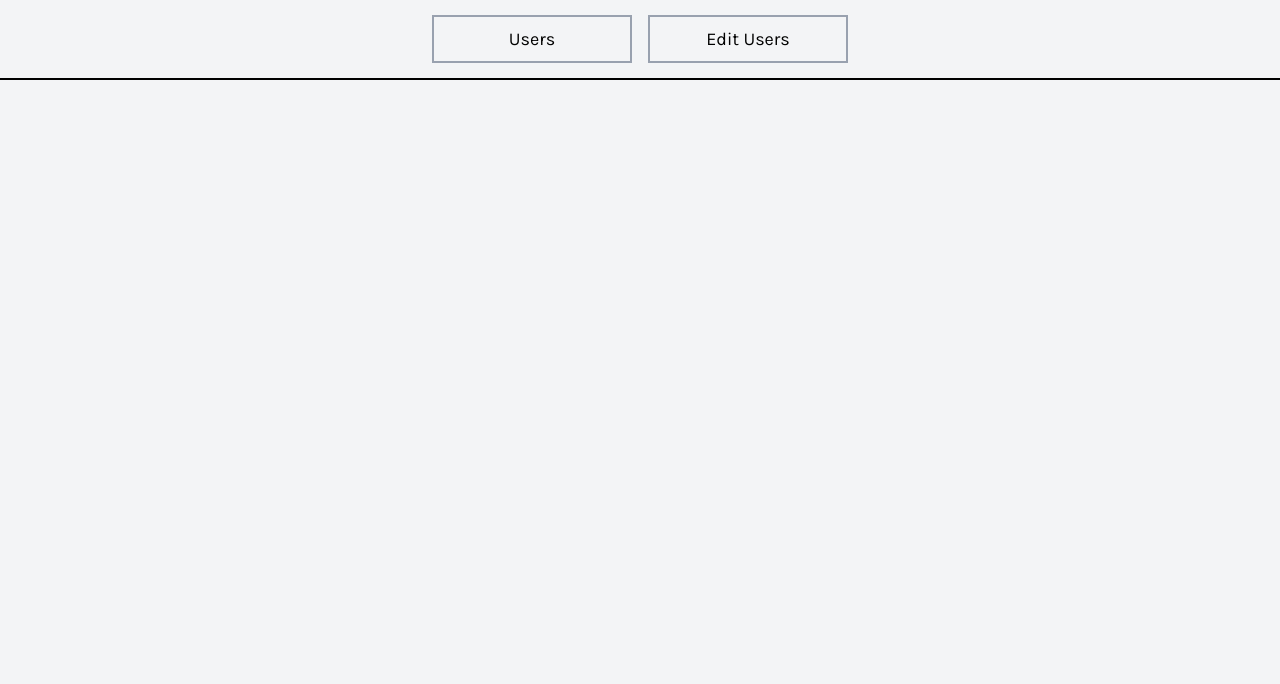
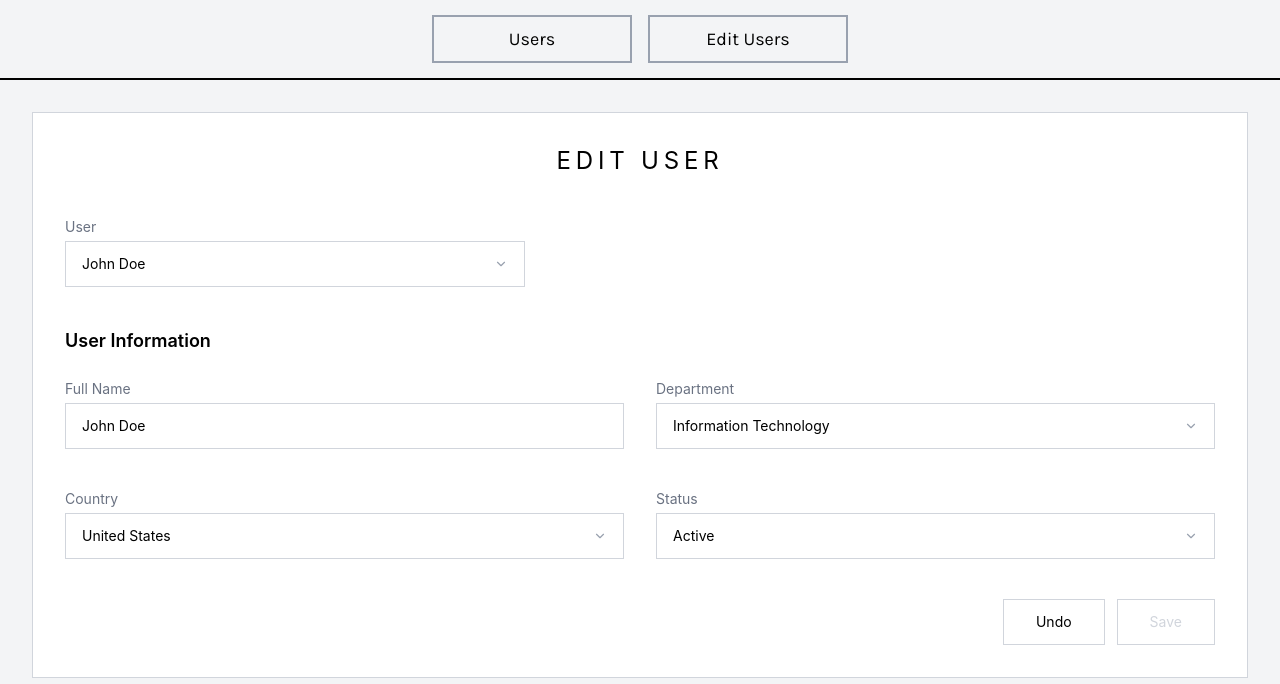
Before and after one commit to Pasta298/test_task_10.06, a React (Vite) app: page /edit-users in a window 1280 px wide. Before the commit this address had no page. Shown: the top 684 px of the page. Built offline with nearby package versions, Linux system fonts and the light colour scheme.

Commit message:
Edit User Page created

```diff
--- a/src/App.tsx
+++ b/src/App.tsx
@@ -1,6 +1,7 @@
 import { Routes, Route } from "react-router-dom";
 import Header from "./components/header";
 import UsersPage from "./pages/UserPage";
+import EditUsersPage from "./pages/EditUserPage";
 
 function App() {
   return (
@@ -9,6 +10,7 @@ function App() {
       <main className="flex-1 overflow-auto h-full">
         <Routes>
           <Route path="/users" element={<UsersPage />} />
+          <Route path="/edit-users" element={<EditUsersPage />} />
         </Routes>
       </main>
     </div>
--- /dev/null
+++ b/src/pages/EditUserPage.tsx
@@ -0,0 +1,201 @@
+import { useState } from "react";
+import { ChevronDown } from "lucide-react";
+import { USERS } from "../data/users";
+
+const DEPARTMENTS = [...new Set(USERS.map((u) => u.department.name))];
+const COUNTRIES = [...new Set(USERS.map((u) => u.country.name))];
+const STATUSES = [...new Set(USERS.map((u) => u.status.name))];
+
+function Field({
+  label,
+  children,
+}: {
+  label: string;
+  children: React.ReactNode;
+}) {
+  return (
+    <div className="flex flex-col gap-1">
+      <label className="text-sm text-gray-500">{label}</label>
+      {children}
+    </div>
+  );
+}
+
+function TextInput({
+  value,
+  onChange,
+}: {
+  value: string;
+  onChange: (v: string) => void;
+}) {
+  return (
+    <input
+      type="text"
+      value={value}
+      onChange={(e) => onChange(e.target.value)}
+      className="border border-gray-300 px-4 py-3 text-sm outline-none focus:border-gray-400 bg-white"
+    />
+  );
+}
+
+function Select({
+  options,
+  value,
+  onChange,
+}: {
+  options: string[];
+  value: string;
+  onChange: (v: string) => void;
+}) {
+  const [open, setOpen] = useState(false);
+
+  return (
+    <div className="relative">
+      <button
+        onClick={() => setOpen((o) => !o)}
+        className="w-full flex items-center justify-between border border-gray-300 px-4 py-3 text-sm bg-white"
+      >
+        <span>{value}</span>
+        <ChevronDown size={14} className="text-gray-400" />
+      </button>
+      {open && (
+        <div className="absolute top-full left-0 z-10 w-full border border-gray-300 border-t-0 bg-white shadow-sm">
+          {options.map((opt) => (
+            <div
+              key={opt}
+              onClick={() => {
+                onChange(opt);
+                setOpen(false);
+              }}
+              className="px-4 py-3 text-sm hover:bg-gray-100 cursor-pointer"
+            >
+              {opt}
+            </div>
+          ))}
+        </div>
+      )}
+    </div>
+  );
+}
+
+export default function EditUsersPage() {
+  const [selectedUserId, setSelectedUserId] = useState(USERS[0].id);
+  const [userDropdownOpen, setUserDropdownOpen] = useState(false);
+
+  const selectedUser = USERS.find((u) => u.id === selectedUserId)!;
+
+  const [name, setName] = useState(selectedUser.name);
+  const [department, setDepartment] = useState(selectedUser.department.name);
+  const [country, setCountry] = useState(selectedUser.country.name);
+  const [status, setStatus] = useState(selectedUser.status.name);
+
+  const original = {
+    name: selectedUser.name,
+    department: selectedUser.department.name,
+    country: selectedUser.country.name,
+    status: selectedUser.status.name,
+  };
+
+  const isDirty =
+    name !== original.name ||
+    department !== original.department ||
+    country !== original.country ||
+    status !== original.status;
+
+  const handleUserChange = (id: number) => {
+    const user = USERS.find((u) => u.id === id)!;
+    setSelectedUserId(id);
+    setName(user.name);
+    setDepartment(user.department.name);
+    setCountry(user.country.name);
+    setStatus(user.status.name);
+    setUserDropdownOpen(false);
+  };
+
+  const handleUndo = () => {
+    setName(original.name);
+    setDepartment(original.department);
+    setCountry(original.country);
+    setStatus(original.status);
+  };
+
+  return (
+    <div className="w-full bg-gray-100 h-full p-8">
+      <div className="border border-gray-300 bg-white p-8">
+        <h1 className="text-center text-2xl tracking-[0.2em] font-normal mb-10">
+          EDIT USER
+        </h1>
+
+        <div className="max-w-[40%] mb-10">
+          <Field label="User">
+            <div className="relative">
+              <button
+                onClick={() => setUserDropdownOpen((o) => !o)}
+                className="w-full flex items-center justify-between border border-gray-300 px-4 py-3 text-sm bg-white"
+              >
+                <span>{selectedUser.name}</span>
+                <ChevronDown size={14} className="text-gray-400" />
+              </button>
+              {userDropdownOpen && (
+                <div className="absolute top-full left-0 z-10 w-full border border-gray-300 border-t-0 bg-white shadow-sm">
+                  {USERS.map((user) => (
+                    <div
+                      key={user.id}
+                      onClick={() => handleUserChange(user.id)}
+                      className="px-4 py-3 text-sm hover:bg-gray-100 cursor-pointer"
+                    >
+                      {user.name}
+                    </div>
+                  ))}
+                </div>
+              )}
+            </div>
+          </Field>
+        </div>
+
+        <h2 className="text-lg font-semibold mb-6">User Information</h2>
+
+        <div className="grid grid-cols-2 gap-x-8 gap-y-10 mb-10">
+          <Field label="Full Name">
+            <TextInput value={name} onChange={setName} />
+          </Field>
+
+          <Field label="Department">
+            <Select
+              options={DEPARTMENTS}
+              value={department}
+              onChange={setDepartment}
+            />
+          </Field>
+
+          <Field label="Country">
+            <Select options={COUNTRIES} value={country} onChange={setCountry} />
+          </Field>
+
+          <Field label="Status">
+            <Select options={STATUSES} value={status} onChange={setStatus} />
+          </Field>
+        </div>
+
+        <div className="flex justify-end gap-3 mt-auto">
+          <button
+            onClick={handleUndo}
+            className="border border-gray-300 px-8 py-3 text-sm hover:bg-gray-100 cursor-pointer"
+          >
+            Undo
+          </button>
+          <button
+            disabled={!isDirty}
+            className={`border border-gray-300 px-8 py-3 text-sm ${
+              isDirty
+                ? "hover:bg-gray-100 cursor-pointer text-black"
+                : "text-gray-300 cursor-not-allowed"
+            }`}
+          >
+            Save
+          </button>
+        </div>
+      </div>
+    </div>
+  );
+}
```
